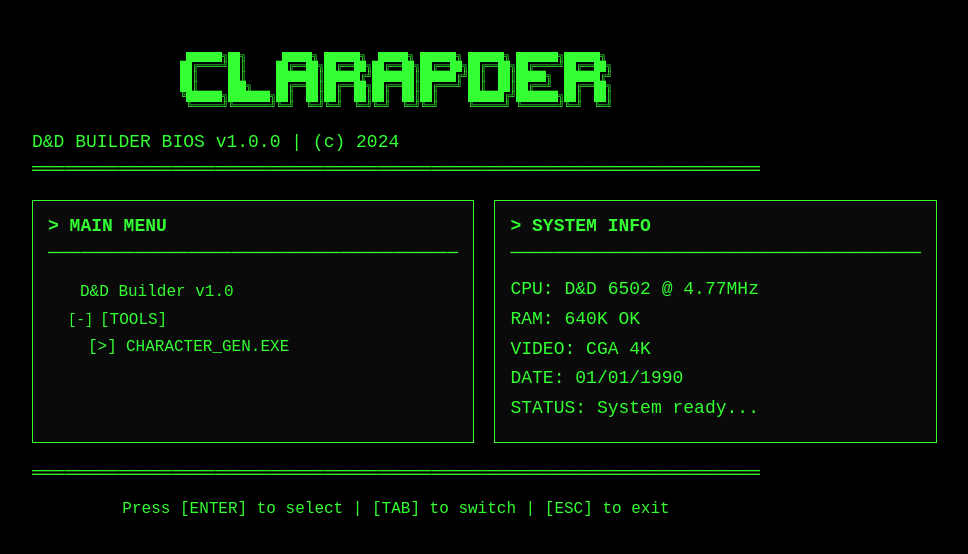
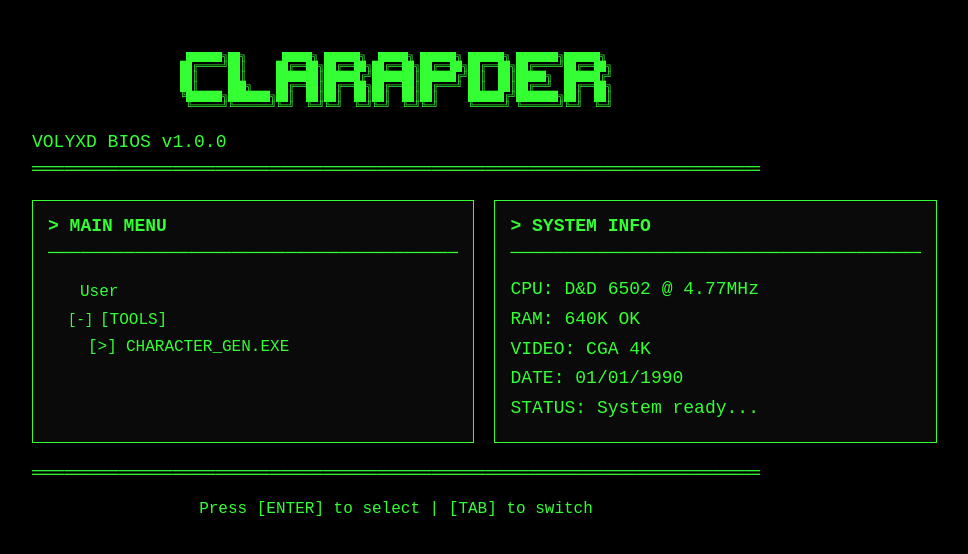
Before and after one commit to 4geym/DnD-builder, a Vue app: page / in a window 1280 px wide. Shown: the top 554 px of the page, without its empty margins (244-1212 px from the left). Built offline with nearby package versions, Linux system fonts and the light colour scheme.

Commit message:
text fix

```diff
--- a/index.html
+++ b/index.html
@@ -3,7 +3,7 @@
 <head>
   <meta charset="UTF-8">
   <meta name="viewport" content="width=device-width, initial-scale=1.0">
-  <title>D&D Builder</title>
+  <title>Volyxd</title>
   <link rel="preconnect" href="https://fonts.googleapis.com">
   <link rel="preconnect" href="https://fonts.gstatic.com" crossorigin>
   <link href="https://fonts.googleapis.com/css2?family=VT323&display=swap">
--- a/src/views/HomeView.vue
+++ b/src/views/HomeView.vue
@@ -5,7 +5,7 @@ import { ref } from 'vue'
 const treeData = ref([
   {
     id: 'root',
-    name: 'D&D Builder v1.0',
+    name: 'User',
     type: 'root',
     expanded: true,
     children: [
@@ -54,7 +54,7 @@ const biosMessage = ref('System ready...')
 ╚██████╗███████╗██║  ██║██║  ██║██║  ██║██║     ██████╔╝███████╗██║  ██║
  ╚═════╝╚══════╝╚═╝  ╚═╝╚═╝  ╚═╝╚═╝  ╚═╝╚═╝     ╚═════╝ ╚══════╝╚═╝  ╚═╝
         </pre>
-        <div class="bios-version">D&D BUILDER BIOS v1.0.0 | (c) 2024</div>
+        <div class="bios-version">VOLYXD BIOS v1.0.0</div>
         <div class="bios-divider">══════════════════════════════════════════════════════════════════════</div>
       </div>
 
@@ -173,7 +173,7 @@ const biosMessage = ref('System ready...')
       <div class="bios-footer">
         <div class="divider-line">══════════════════════════════════════════════════════════════════════</div>
         <div class="footer-text">
-          <span>Press [ENTER] to select | [TAB] to switch | [ESC] to exit</span>
+          <span>Press [ENTER] to select | [TAB] to switch</span>
         </div>
       </div>
     </div>
```
